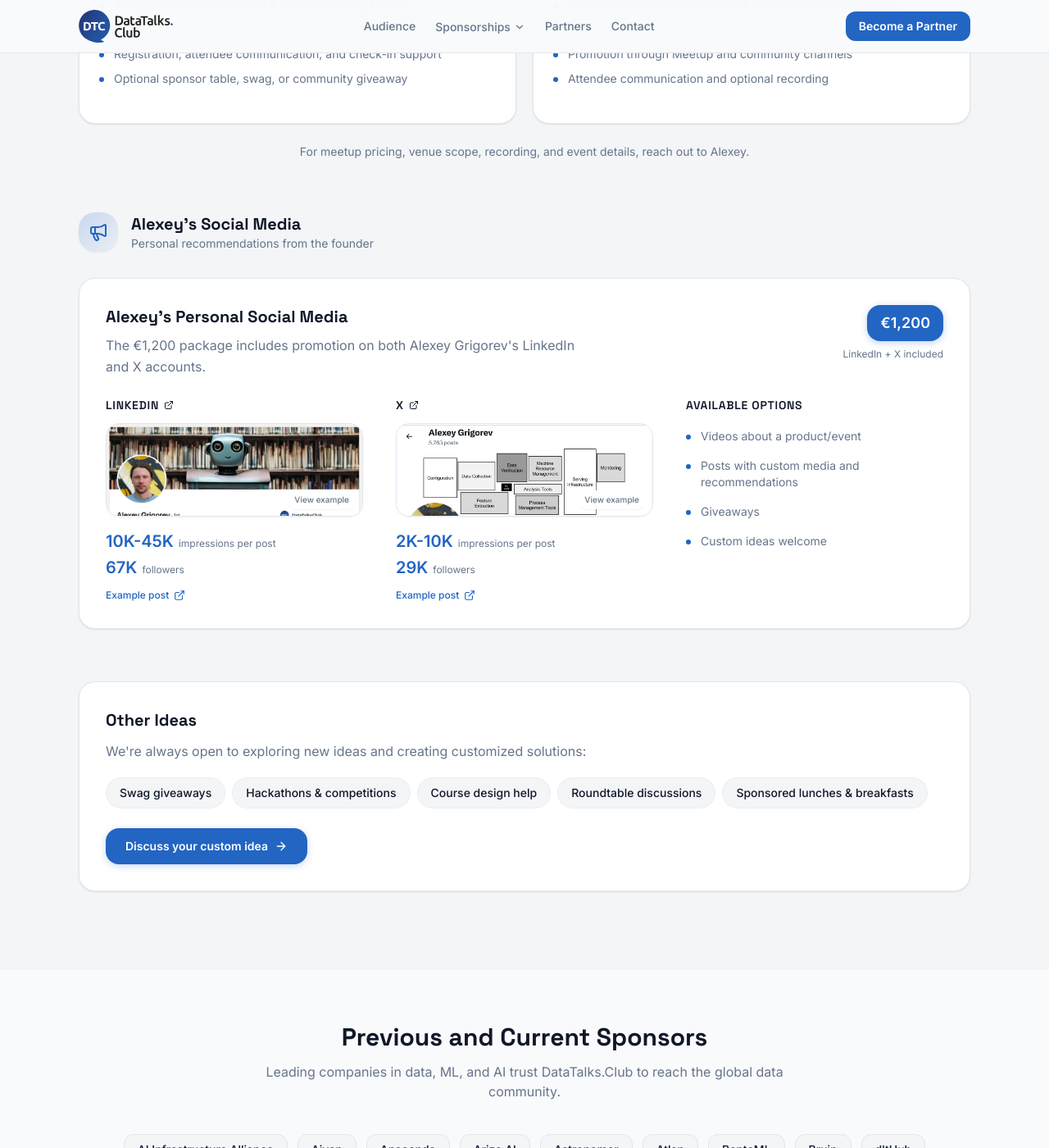
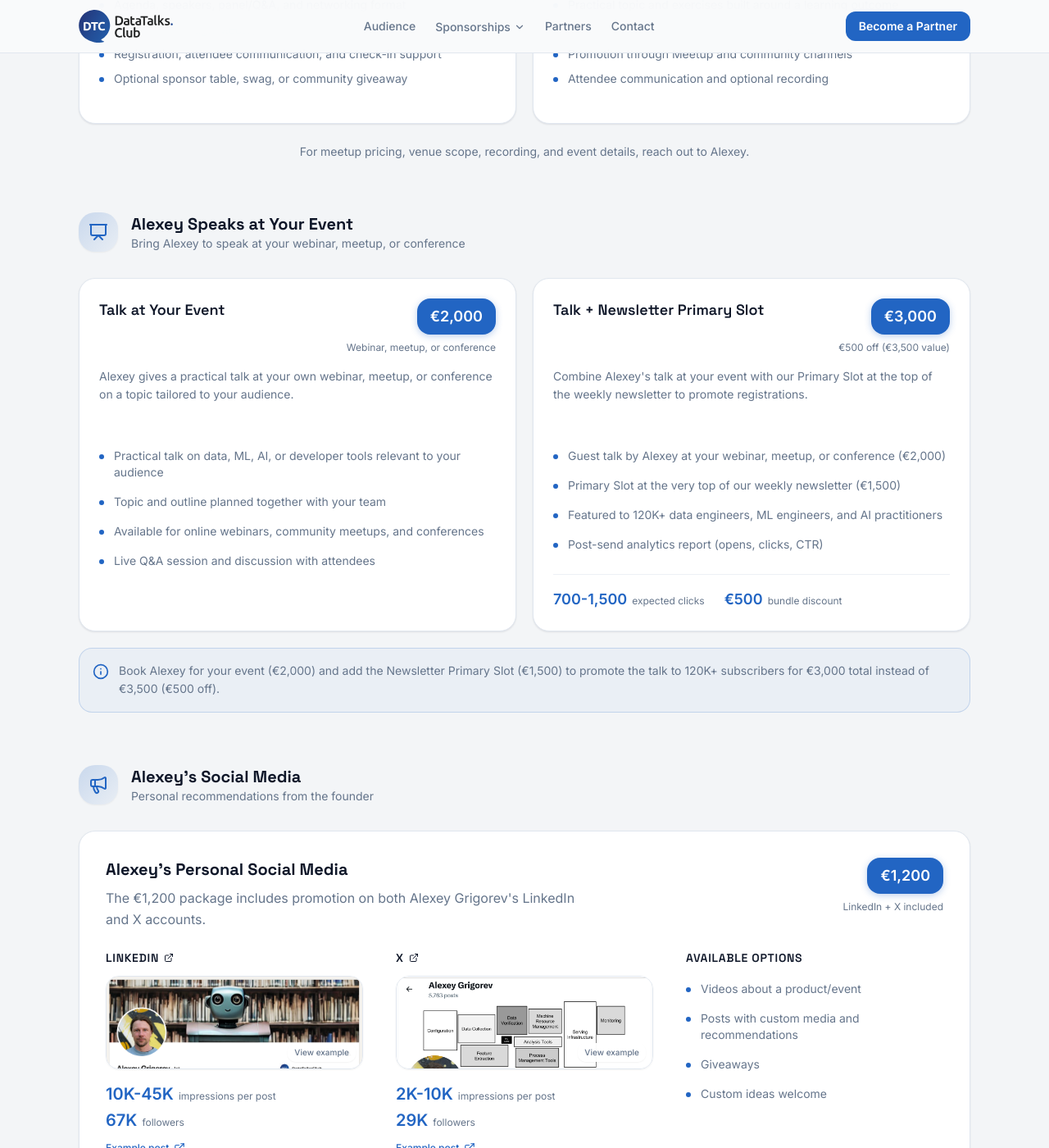
Before and after one commit to DataTalksClub/mediakit, a Jekyll site: the page built from index.html, in a window 1280 px wide and 1400 px high, scrolled down 6893 px. Shown: the whole window at 82% size. Built offline with Jekyll 4.4.1, drawn with Linux system fonts in a browser that asks for light colours; nearby versions of some CDN libraries.

Commit message:
Add Alexey speaks at your event offer [skip ci]

```diff
--- a/_data/nav.yml
+++ b/_data/nav.yml
@@ -9,6 +9,7 @@
     - { label: Podcast, href: "#podcast" }
     - { label: Guest Post, href: "#guest-post" }
     - { label: In-Person Events, href: "#in-person-events" }
+    - { label: Speaking, href: "#speaking" }
     - { label: Social Media, href: "#social" }
 - label: Partners
   href: "#sponsors"
--- a/_data/packages.yml
+++ b/_data/packages.yml
@@ -189,6 +189,32 @@ why_sponsor_courses:
     description: Lessons stay discoverable on GitHub and YouTube after each cohort
     icon: sparkles
 
+speaking:
+  subtitle: "Bring Alexey to speak at your webinar, meetup, or conference"
+  note: "Book Alexey for your event (€2,000) and add the Newsletter Primary Slot (€1,500) to promote the talk to 120K+ subscribers for €3,000 total instead of €3,500 (€500 off)."
+  packages:
+    - title: Talk at Your Event
+      price: "€2,000"
+      extra_price: "Webinar, meetup, or conference"
+      description: "Alexey gives a practical talk at your own webinar, meetup, or conference on a topic tailored to your audience."
+      features:
+        - Practical talk on data, ML, AI, or developer tools relevant to your audience
+        - Topic and outline planned together with your team
+        - Available for online webinars, community meetups, and conferences
+        - Live Q&A session and discussion with attendees
+    - title: Talk + Newsletter Primary Slot
+      price: "€3,000"
+      extra_price: "€500 off (€3,500 value)"
+      description: "Combine Alexey's talk at your event with our Primary Slot at the top of the weekly newsletter to promote registrations."
+      features:
+        - Guest talk by Alexey at your webinar, meetup, or conference (€2,000)
+        - Primary Slot at the very top of our weekly newsletter (€1,500)
+        - Featured to 120K+ data engineers, ML engineers, and AI practitioners
+        - Post-send analytics report (opens, clicks, CTR)
+      metrics:
+        - { value: "700-1,500", label: expected clicks }
+        - { value: "€500", label: bundle discount }
+
 social:
   title: Alexey's Personal Social Media
   price: "€1,200"
--- a/_includes/package-card.html
+++ b/_includes/package-card.html
@@ -32,6 +32,7 @@
     {% endfor %}
   </div>
 
+  {% if pkg.metrics %}
   <div class="mt-auto pt-4 border-t border-border/60 flex items-baseline flex-wrap gap-x-6 gap-y-1">
     {% for m in pkg.metrics %}
     <div class="flex items-baseline gap-1.5">
@@ -40,4 +41,5 @@
     </div>
     {% endfor %}
   </div>
+  {% endif %}
 </div>
--- a/_includes/packages.html
+++ b/_includes/packages.html
@@ -315,6 +315,23 @@
       </p>
     </div>
 
+    <!-- Speaking at Your Event -->
+    <div class="mb-16 scroll-mt-24" id="speaking">
+      {% assign sp = p.speaking %}
+      {% include section-header.html icon="presentation" title="Alexey Speaks at Your Event" subtitle=sp.subtitle %}
+
+      <div class="grid md:grid-cols-2 gap-5">
+        {% for pkg in sp.packages %}{% include package-card.html pkg=pkg %}{% endfor %}
+      </div>
+
+      <div class="rounded-xl border border-brand-blue/20 bg-brand-blue/[0.04] p-4 mt-5 flex items-start gap-3">
+        <i data-lucide="info" class="w-5 h-5 text-brand-blue flex-shrink-0 mt-0.5"></i>
+        <p class="text-sm text-muted-foreground leading-relaxed">
+          {{ sp.note }}
+        </p>
+      </div>
+    </div>
+
     <!-- Social -->
     <div class="mb-16 scroll-mt-24" id="social">
       {% include section-header.html icon="megaphone" title="Alexey's Social Media" subtitle="Personal recommendations from the founder" %}
```
